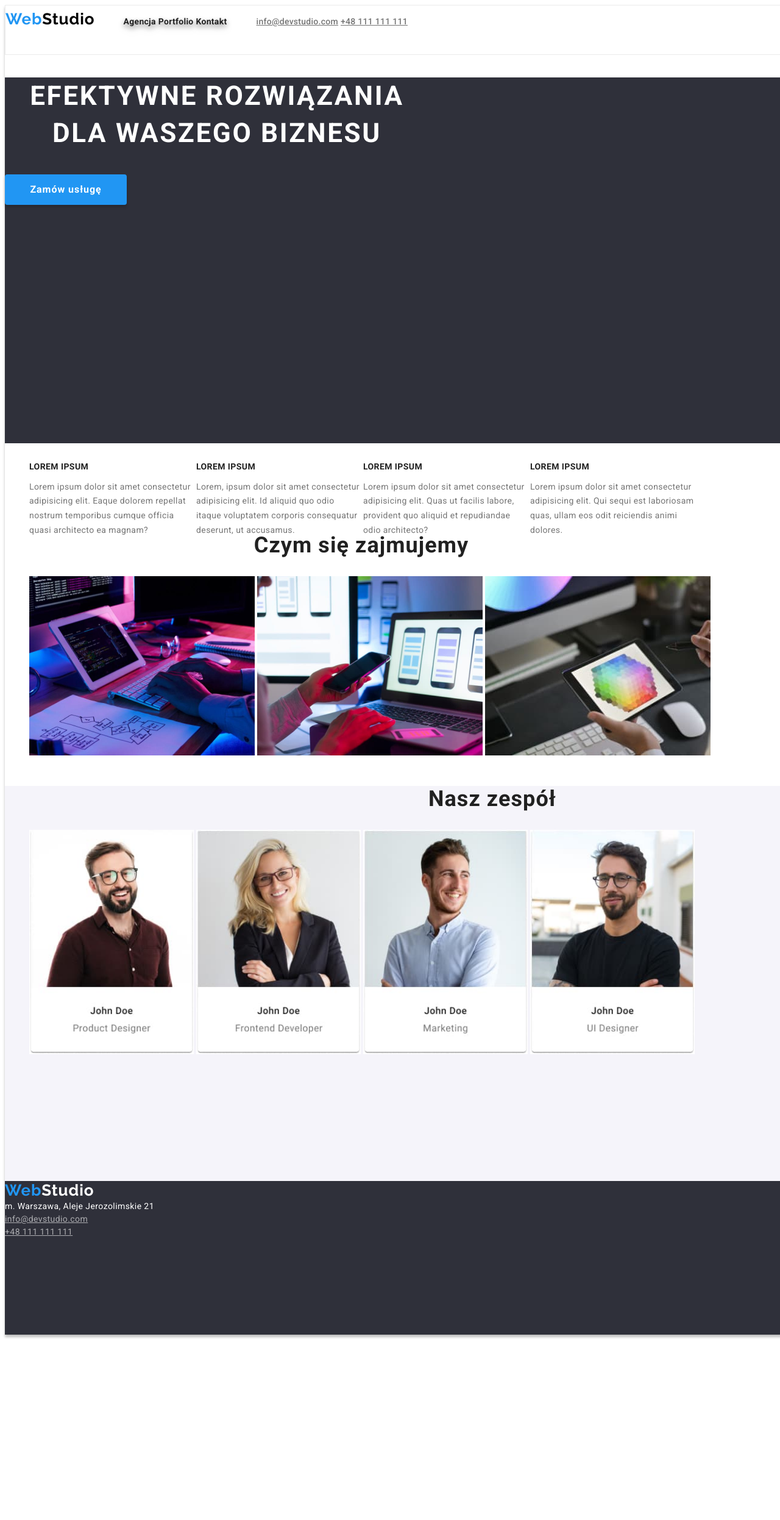
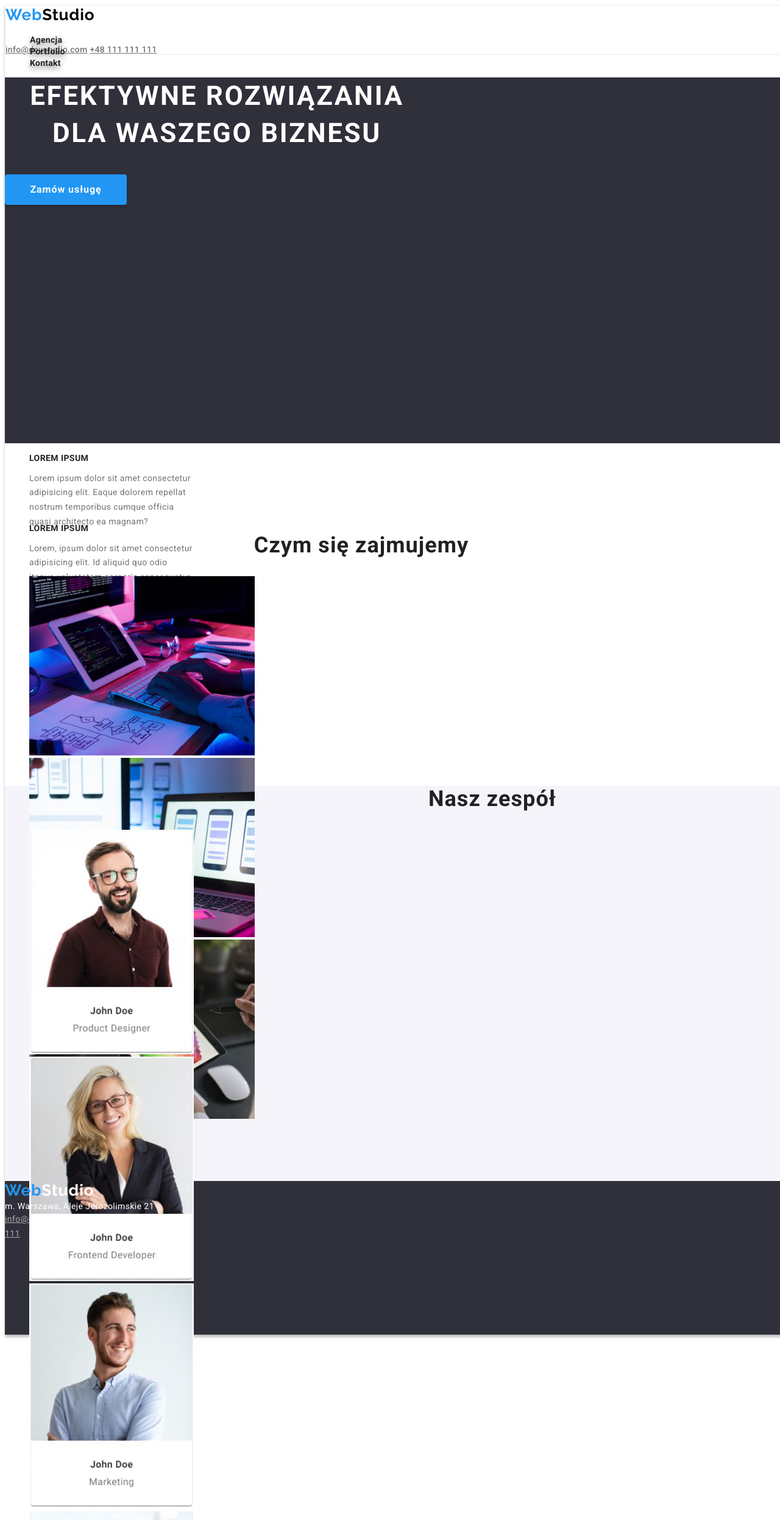
Before and after one commit to draumkona/goit-markup-hw-08, a plain HTML site: page index.html in a window 1280 px wide. Shown: the top 2493 px of the page at 61% size. Before the commit the page ends 2197 px from the top, so only its background shows below. Drawn offline with Linux system fonts and the light colour scheme.

Commit message:
Update files
update styles.css

```diff
--- a/css/styles.css
+++ b/css/styles.css
@@ -50,12 +50,10 @@ body {
 .menunav {
     width: 254px;
     height: 16px;
-    display: inline-block;
 }
 
 .main-links li {
     list-style: none;
-    display: inline-block;
     filter: drop-shadow(0px 4px 4px var(--box-shadow)) drop-shadow(0px 4px 4px var(--box-shadow));
 }
 
@@ -136,7 +134,6 @@ body {
     width: 270px;
     height: 101px;
     list-style: none;
-    display: inline-block;
 }
 
 .hfeat {
@@ -171,7 +168,6 @@ body {
 
 .box1 li, .box2 li {
     list-style: none;
-    display: inline-block;
 }
 
 .box2 {
@@ -214,7 +210,6 @@ body {
     letter-spacing: 0.03em;
     line-height: 1.7;
     color: var(--color2);
-    display: inline-block;
 }
 
 .mail2:focus, .mail2:hover,
@@ -232,7 +227,6 @@ body {
 
 .btnlist li {
     list-style: none;
-    display: inline-block;
 }
 
 .filterbtn {
@@ -281,5 +275,4 @@ body {
 /* projects */
 .projects li {
     list-style: none;
-    display: inline-block;
 }
```
